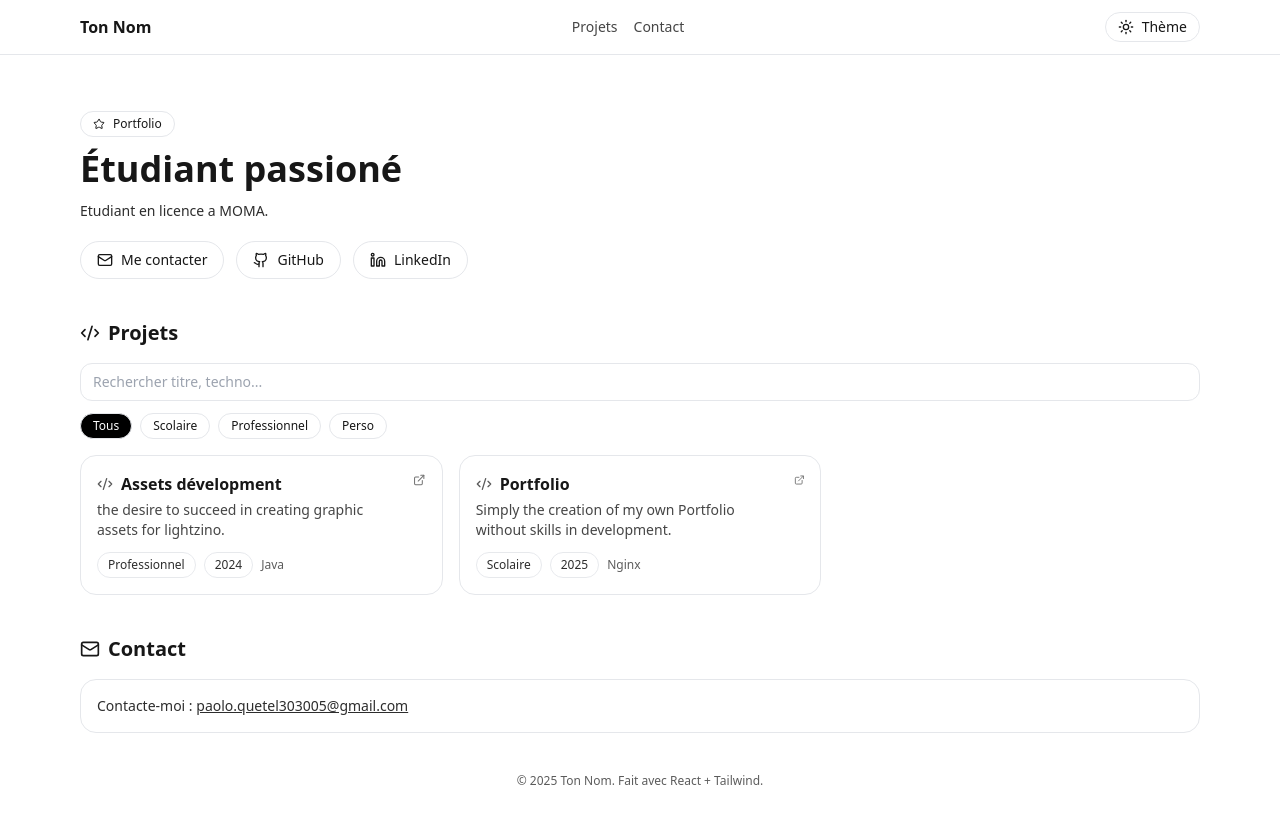
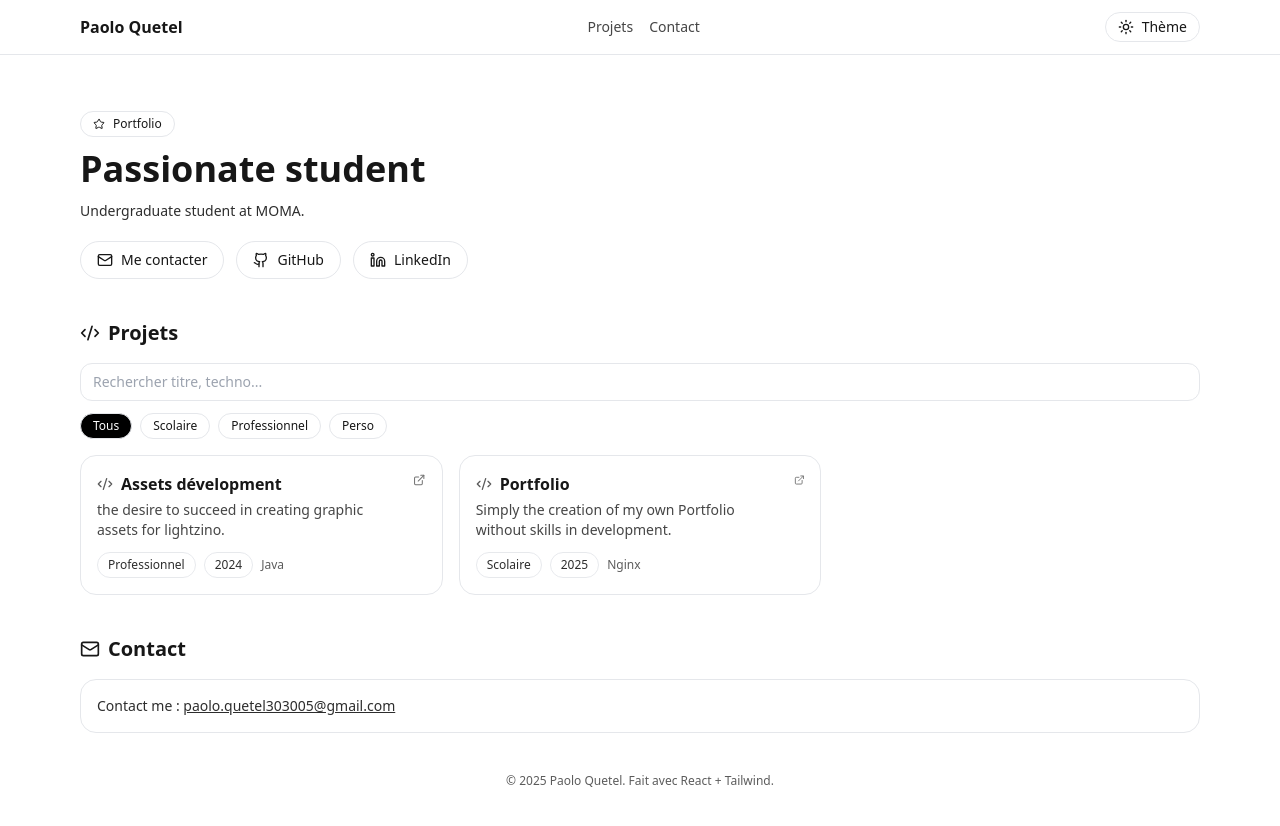
Before and after one commit to Maxpayn1/portfolio, a React (Vite) app: page / in a window 1280 px wide. Shown: the top 826 px of the page. Built offline with nearby package versions, Linux system fonts and the light colour scheme.

Commit message:
update contenu portfolio

```diff
--- a/src/App.jsx
+++ b/src/App.jsx
@@ -3,9 +3,9 @@ import { motion } from "framer-motion";
 import { Github, Linkedin, Mail, Globe, Filter, Moon, Sun, ExternalLink, Code2, GraduationCap, Briefcase, Star } from "lucide-react";
 
 const PROFILE = {
-  name: "Ton Nom",
-  title: "Étudiant passioné",
-  bio: "Etudiant en licence a MOMA.",
+  name: "Paolo Quetel",
+  title: "Passionate student",
+  bio: "Undergraduate student at MOMA.",
   links: {
     github: "https://github.com/paoloquetel303005-ui/portfolio",
     linkedin: "https://www.linkedin.com/in/paolo-quetel-9891a8285/",
@@ -140,7 +140,7 @@ export default function PortfolioApp() {
           <Section id="contact" icon={Mail} title="Contact">
             <div className="rounded-2xl border p-4">
               <p className="text-sm opacity-90">
-                Contacte-moi : <a className="underline" href={`mailto:${PROFILE.links.email}`}>{PROFILE.links.email}</a>
+                Contact me : <a className="underline" href={`mailto:${PROFILE.links.email}`}>{PROFILE.links.email}</a>
               </p>
             </div>
           </Section>
```
